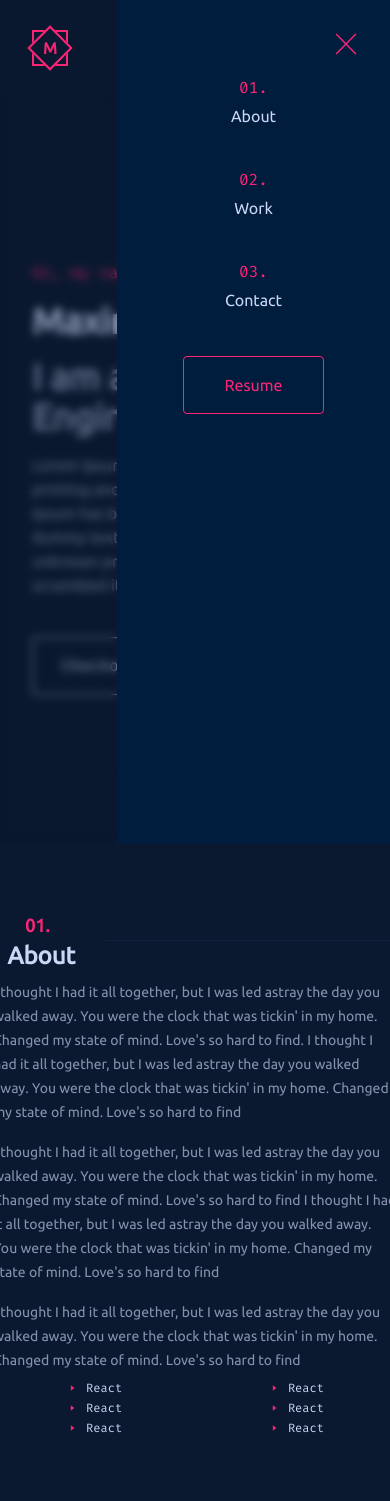
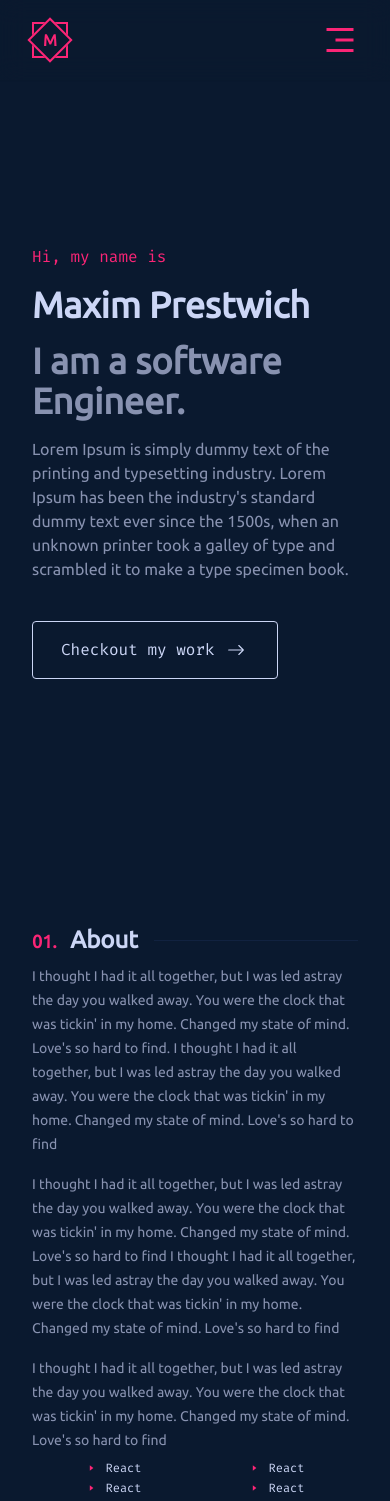
Before and after one commit to maxim-pre/my-portfolio, a React (Create React App) app: page / in a window 390 px wide. Shown: the top 1501 px of the page. Built offline with nearby package versions, Linux system fonts and the light colour scheme.

Commit message:
add responsive navigation and smooth scrolling to nav links

```diff
--- a/package.json
+++ b/package.json
@@ -3,13 +3,16 @@
   "version": "0.1.0",
   "private": true,
   "dependencies": {
+    "@emotion/react": "^11.11.0",
     "@testing-library/jest-dom": "^5.16.5",
     "@testing-library/react": "^13.4.0",
     "@testing-library/user-event": "^13.5.0",
     "react": "^18.2.0",
+    "react-awesome-reveal": "^4.2.3",
     "react-dom": "^18.2.0",
     "react-icons": "^4.8.0",
     "react-scripts": "5.0.1",
+    "react-scroll": "^1.8.9",
     "web-vitals": "^2.1.4"
   },
   "scripts": {
--- a/src/App.js
+++ b/src/App.js
@@ -7,8 +7,7 @@ import AsideLeft from "./components/asideLeft";
 import AsideRight from "./components/asideRight";
 import Contact from "./components/contact";
 import { useState, useEffect } from "react";
-import { TfiClose } from "react-icons/tfi";
-import Button from "./components/common/button";
+import { Fade } from "react-awesome-reveal";
 
 function App() {
   const [scrollDirection, setScrollDirection] = useState("up");
@@ -39,33 +38,12 @@ function App() {
       <div className="flex flex-col items-center sm:px-28 px-8">
         <AsideLeft />
         <AsideRight />
-        <Home />
-        <About />
-        <Work />
-        <Contact />
-      </div>
-      <div className="sm:hidden fixed w-full h-full backdrop-blur-sm bg-backgound/30 top-0"></div>
-      <div className="sm:hidden fixed w-[70%] h-screen bg-[#001d3d] top-0 right-0 z-30 p-8 flex flex-col">
-        <div className="flex justify-end">
-          <TfiClose className="text-neonPink text-2xl font-bold" />
-        </div>
-        <ul className=" text-textLight flex justify-center flex-col">
-          <div className="my-5">
-            <p className="code text-neonPink pb-1">01.</p>
-            <p>About</p>
-          </div>
-          <div className="my-5">
-            <p className="code text-neonPink pb-1">02.</p>
-            <p>Work</p>
-          </div>
-          <div className="my-5">
-            <p className="code text-neonPink pb-1">03.</p>
-            <p>Contact</p>
-          </div>
-        </ul>
-        <button className="border rounded py-4 px-10 text-neonPink mx-auto my-6">
-          Resume
-        </button>
+        <Fade triggerOnce cascade damping={0.1}>
+          <Home />
+          <About />
+          <Work />
+          <Contact />
+        </Fade>
       </div>
     </div>
   );
--- a/src/components/about/about.js
+++ b/src/components/about/about.js
@@ -3,7 +3,7 @@ import profilePicture from "../../images/me.jpg";
 import SectionHeader from "../common/sectionHeader";
 const About = () => {
   return (
-    <div className=" max-w-[1000px] text-textLight py-16 sm:pb-64">
+    <div className=" max-w-[1000px] text-textLight py-16 sm:pb-32" id="About">
       {/* header */}
       <SectionHeader number={"1"} text={"About"} />
       {/* end header */}
--- a/src/components/common/sectionHeader.js
+++ b/src/components/common/sectionHeader.js
@@ -1,10 +1,10 @@
 const SectionHeader = ({ number, text }) => {
   return (
-    <div className="w-full flex justify-start items-center">
+    <div className="w-full flex justify-start items-center relative">
       <h1 className="text-textLight text-2xl font-bold">
         <span className="text-neonPink mr-2 text-lg">0{number}.</span> {text}
       </h1>
-      <div className="w-80 bg-[#112240] h-[1px] ml-4"></div>
+      <div className="w-10 bg-[#112240] h-[1px] ml-4 flex-grow"></div>
     </div>
   );
 };
--- a/src/components/contact.js
+++ b/src/components/contact.js
@@ -1,7 +1,7 @@
 import Button from "./common/button";
 const Contact = () => {
   return (
-    <div className="flex flex-col justify-between h-screen">
+    <div className="flex flex-col justify-between h-screen" id="Contact">
       <div className="max-w-[400px] mx-auto flex justify-center items-center flex-col h-[43rem]">
         <h2 className="code text-neonPink ">03. Contact</h2>
         <h3 className="text-textNormal text-4xl">Let's get in touch!</h3>
--- a/src/components/home/home.js
+++ b/src/components/home/home.js
@@ -1,23 +1,35 @@
 import { useEffect, useState } from "react";
 import { BsArrowRight } from "react-icons/bs";
+import { Fade } from "react-awesome-reveal";
 
 const Home = () => {
   return (
-    <div className="bg-backgound w-full flex items-center justify-center h-screen max-w-[1000px]">
+    <div
+      className="bg-backgound flex items-center justify-center h-screen max-w-[1000px] mb-4"
+      id="Home"
+    >
       {/* content */}
-      <div className="flex flex-col text-left items-start mt-28 ">
+      <div className="flex flex-col text-left items-start mt-20 ">
+        <Fade
+          cascade
+          delay={400}
+          damping={0.1}
+          direction="up"
+          triggerOnce
+          duration={400}
+        >
           <p className="code text-neonPink mb-4">Hi, my name is</p>
-        <h1 className="text-textLight font-bold md:text-7xl sm:text-5xl text-4xl mb-4">
+          <h1 className="text-textLight font-bold text-4xl sm:text-5xl md:text-6xl mb-4">
             Maxim Prestwich
           </h1>
-        <h2 className="text-textNormal font-bold md:text-7xl sm:text-5xl text-4xl mb-4">
+          <h2 className="text-textNormal font-bold text-4xl sm:text-5xl md:text-6xl mb-4">
             I am a software Engineer.
           </h2>
           <p className="text-textNormal md:w-[70%] mb-2 leading-6">
             Lorem Ipsum is simply dummy text of the printing and typesetting
-          industry. Lorem Ipsum has been the industry's standard dummy text ever
-          since the 1500s, when an unknown printer took a galley of type and
-          scrambled it to make a type specimen book.
+            industry. Lorem Ipsum has been the industry's standard dummy text
+            ever since the 1500s, when an unknown printer took a galley of type
+            and scrambled it to make a type specimen book.
           </p>
           <button className="border border-textLight py-4 px-6 mt-8 text-textLight rounded group duration-300 hover:border-neonPink">
             <div className="flex items-center justify-center box-border">
@@ -27,6 +39,7 @@ const Home = () => {
               </div>
             </div>
           </button>
+        </Fade>
       </div>
     </div>
   );
--- a/src/components/nav/nav.js
+++ b/src/components/nav/nav.js
@@ -2,23 +2,48 @@ import NavLink from "./navLink";
 import Logo from "./logo";
 import Button from "../common/button";
 import { RiMenu3Fill } from "react-icons/ri";
+import SideNav from "./sideNav";
+import { useState } from "react";
+import { Fade } from "react-awesome-reveal";
+import { Link } from "react-scroll";
 
 const Nav = ({ scroll }) => {
   const navItems = ["About", "Work", "Contact"];
   const scrollClass = scroll == "up" ? "" : "-translate-y-[100%]";
+  const [mobileNav, setMobileNav] = useState(false);
+
   return (
+    <div>
       <nav
-      className={`backdrop-blur-md bg-backgound/80 w-full h-24 z-30 flex justify-between items-center px-8 sm:px-12 fixed top-0 ease-in duration-300 ${scrollClass} shadow-sm`}
+        className={`backdrop-blur-md bg-backgound/80 w-full h-20 z-30 flex justify-between items-center px-8 sm:px-12 fixed top-0 ease-in duration-300 ${scrollClass} shadow-sm`}
       >
+        <Link to="Home" spy={true} duration={500} smooth={true}>
           <Logo />
+        </Link>
         <ul className="hidden sm:flex items-center text-textLight text-sm">
           {navItems.map((item, index) => {
-          return <NavLink key={index} text={item} number={index + 1} />;
+            return (
+              <NavLink
+                key={index}
+                text={item}
+                number={index + 1}
+                index={index}
+              />
+            );
           })}
+          <Fade direction="down" delay={300} duration={300} triggerOnce>
             <Button label={"Resume"} />
+          </Fade>
         </ul>
-      <RiMenu3Fill className="sm:hidden text-neonPink text-4xl z-40 " />
+        <RiMenu3Fill
+          className="sm:hidden text-neonPink text-4xl z-40"
+          onClick={() => {
+            setMobileNav(true);
+          }}
+        />
       </nav>
+      {mobileNav && <SideNav setMobileNav={setMobileNav} />}
+    </div>
   );
 };
 
--- a/src/components/nav/navLink.js
+++ b/src/components/nav/navLink.js
@@ -1,9 +1,16 @@
-const NavLink = ({ text, number }) => {
+import { Fade } from "react-awesome-reveal";
+import { Link } from "react-scroll";
+
+const NavLink = ({ text, number, index }) => {
   return (
-    <li className="mx-4 cursor-pointer hover:text-neonPink duration-500">
-      <span className="text-neonPink text-xs code ">0{number}. </span>
-      {text}
-    </li>
+    <Fade direction="down" delay={100 * index} duration={300} triggerOnce>
+      <Link to={text} spy={true} smooth={true} offset={-20} duration={500}>
+        <li className="mx-4 cursor-pointer hover:text-neonPink duration-500">
+          <span className="text-neonPink text-xs code ">0{number}. </span>
+          {text}
+        </li>
+      </Link>
+    </Fade>
   );
 };
 
--- /dev/null
+++ b/src/components/nav/sideNav.js
@@ -0,0 +1,34 @@
+import { TfiClose } from "react-icons/tfi";
+const SideNav = ({ setMobileNav }) => {
+  return (
+    <div className="sm:hidden fixed w-full h-full backdrop-blur-sm bg-backgound/30 top-0 z-30">
+      <div className="sm:hidden fixed w-[70%] h-screen bg-[#001d3d] top-0 right-0 p-8 flex flex-col">
+        <div className="flex justify-end">
+          <TfiClose
+            className="text-neonPink text-2xl font-bold"
+            onClick={() => setMobileNav(false)}
+          />
+        </div>
+        <ul className=" text-textLight flex justify-center flex-col">
+          <div className="my-5">
+            <p className="code text-neonPink pb-1">01.</p>
+            <p>About</p>
+          </div>
+          <div className="my-5">
+            <p className="code text-neonPink pb-1">02.</p>
+            <p>Work</p>
+          </div>
+          <div className="my-5">
+            <p className="code text-neonPink pb-1">03.</p>
+            <p>Contact</p>
+          </div>
+        </ul>
+        <button className="border rounded py-4 px-10 text-neonPink mx-auto my-6">
+          Resume
+        </button>
+      </div>
+    </div>
+  );
+};
+
+export default SideNav;
--- a/src/components/work/mobileProjectCard.js
+++ b/src/components/work/mobileProjectCard.js
@@ -7,10 +7,22 @@ const MobileProjectCard = ({ project }) => {
     <div className="relative my-8">
       <img src={project.img} className="rounded h-80 object-cover" />
       <div className="absolute w-full h-full bg-backgound top-0 opacity-95 px-8 py-4 rounded">
+        <div className="flex justify-between">
+          <div>
             <h2 className="text-neonPink font-bold code text-sm text-left">
               project {project.number}
             </h2>
             <h2 className="text-left text-lg font-bold">{project.name}</h2>
+          </div>
+
+          <div className="flex items-center justify-start">
+            <div className="mx-4">
+              <FiGithub />
+            </div>
+            <Button label={"View Website"} />
+          </div>
+        </div>
+        <div className="flex flex-col justify-between">
           <p className="text-xs text-left text-textNormal my-4 leading-5">
             {project.description}
           </p>
@@ -23,16 +35,7 @@ const MobileProjectCard = ({ project }) => {
               );
             })}
           </div>
-        <div className="flex items-center justify-start my-4">
-          <Button label={"View Website"} />
-          <div className="mx-8">
-            <FiGithub />
         </div>
-        </div>
-        {/* <div className="flex text-lg justify-end items-end">
-          <FiGithub className="mx-1 cursor-pointer hover:text-neonPink duration-200" />
-          <FiExternalLink className="mx-1 cursor-pointer hover:text-neonPink duration-200" />
-        </div> */}
       </div>
     </div>
   );
--- a/src/components/work/work.js
+++ b/src/components/work/work.js
@@ -15,7 +15,7 @@ const Work = () => {
     },
   ];
   return (
-    <div className="  max-w-[1000px] text-textLight">
+    <div className="  max-w-[1000px] text-textLight" id="Work">
       <SectionHeader number={"2"} text={"Some things I've built"} />
       <div className="sm:hidden">
         <MobileProjectCard project={projects[0]} />
```
Also changed, not shown: 1 other file (tests, documents, lock files or other folders). Lines whose indentation alone changed are shown as unchanged.
